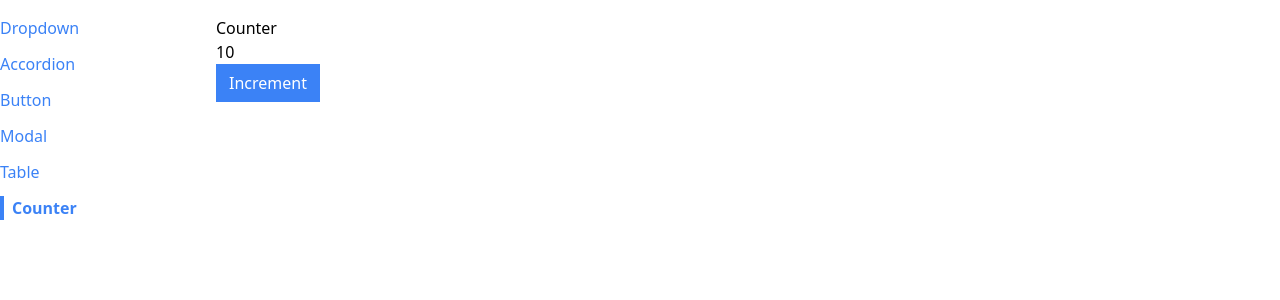
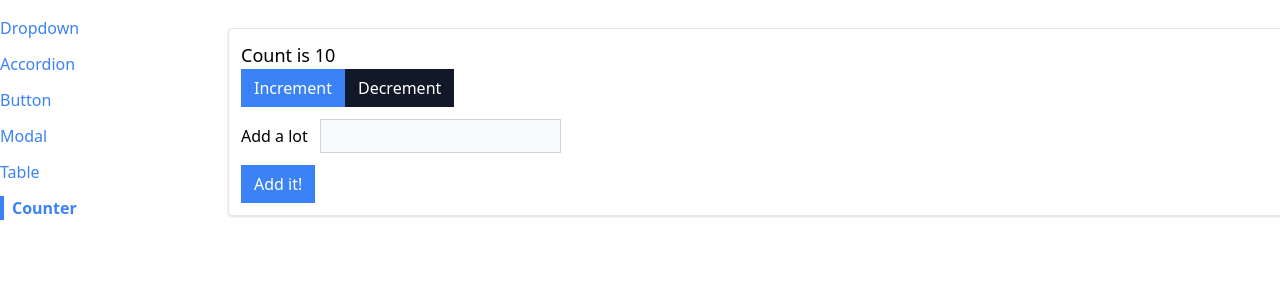
Before and after one commit to ksysoev/learning_react, a React (Create React App) app in the folder 07_comps/: page /counter in a window 1280 px wide. Shown: the top 300 px of the page. Built offline with nearby package versions, Linux system fonts and the light colour scheme.

Commit message:
Refactor CounterPage component to use useReducer hook

```diff
--- a/07_comps/src/index.js
+++ b/07_comps/src/index.js
@@ -1,7 +1,7 @@
 import './index.css';
 
 import React from 'react';
-import ReactDOM from 'react-dom';
+import ReactDOM from 'react-dom/client';
 import App from './App';
 import { NavigationProvider } from "./context/navigation";
 
--- a/07_comps/src/pages/CounterPage.js
+++ b/07_comps/src/pages/CounterPage.js
@@ -1,15 +1,76 @@
+import { useReducer } from "react";
 import Button from "../components/Button";
-import useCounter from "../hooks/use-counter";
+import Panel from "../components/Panel";
+
+const INCREMENT_ACTION = 'increment';
+const DECREMENT_ACTION = 'decrement';
+const CHANGE_VALUE_ACTION = 'change-value';
+const ADD_VALUE_ACTION = 'add-value';
+
+const reducer = (state, action) => {
+    switch (action.type) {
+        case INCREMENT_ACTION:
+            return {
+                ...state,
+                count: state.count + 1
+            }
+        case DECREMENT_ACTION:
+            return {
+                ...state,
+                count: state.count - 1
+            }
+        case CHANGE_VALUE_ACTION:
+            return {
+                ...state,
+                valueToAdd: action.payload
+            }
+        case ADD_VALUE_ACTION:
+            return {
+                ...state,
+                count: state.count + state.valueToAdd,
+                valueToAdd: 0
+            }
+        default:
+            throw new Error('Invalid action: ' + action.type);
+    }
+}
+
+
 
 function CounterPage({ initialCount = 0 }) {
-    const { count, increment } = useCounter(initialCount);
+    const [state, dispatch] = useReducer(reducer, { count: initialCount, valueToAdd: 0 })
+
+    const increment = () => {
+        dispatch({ type: INCREMENT_ACTION });
+    }
+
+    const decrement = () => {
+        dispatch({ type: DECREMENT_ACTION });
+    }
+
+    const onChange = (e) => {
+        dispatch({ type: CHANGE_VALUE_ACTION, payload: parseInt(e.target.value) || 0 });
+    }
+
+    const onSumit = (e) => {
+        e.preventDefault();
+        dispatch({ type: ADD_VALUE_ACTION });
+    }
 
     return (
-        <div>
-            <h1>Counter</h1>
-            <p>{count}</p>
-            <Button primary onClick={increment}>Increment</Button>
-        </div>
+        <Panel className="m-3">
+            <h1 className="text-lg">Count is {state.count}</h1>
+            <div className="flex flex-row">
+                <Button primary onClick={increment}>Increment</Button>
+                <Button secondary onClick={decrement}>Decrement</Button>
+            </div>
+
+            <form onSubmit={onSumit}>
+                <label htmlFor="count">Add a lot</label>
+                <input type="number" className="p-1 m-3 bg-gray-50 border border-gray-300" value={state.valueToAdd || ""} onChange={onChange} />
+                <Button primary>Add it!</Button>
+            </form>
+        </Panel>
     )
 }
 
```
